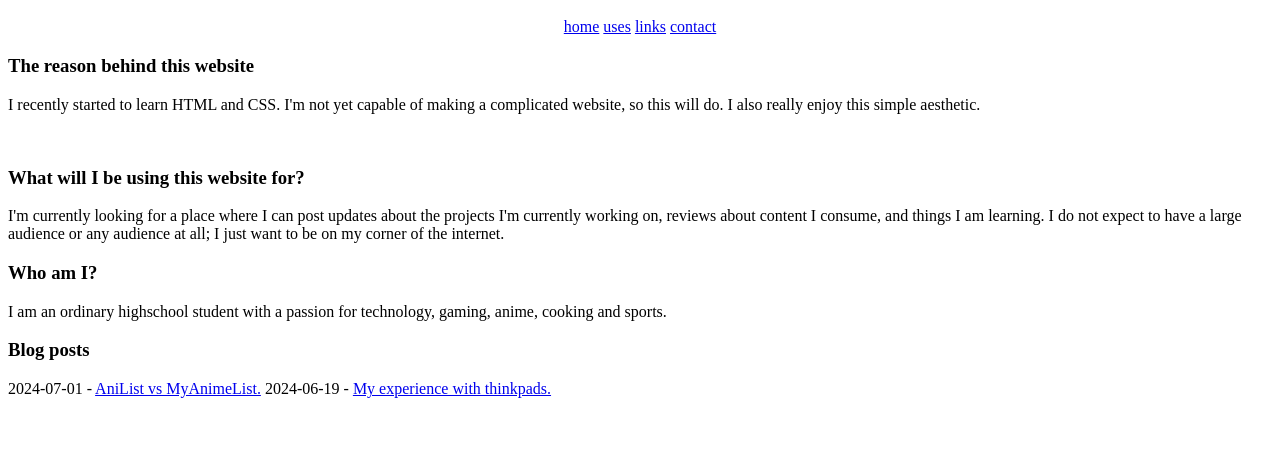
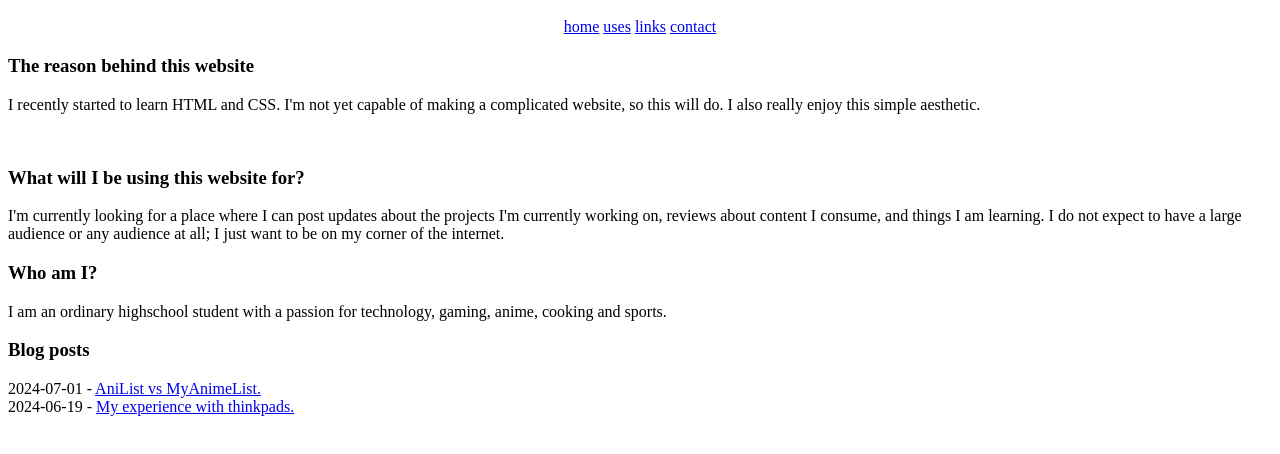
Before and after one commit to shaggsteru/htmlwebiste, a plain HTML site: page index.html in a window 1280 px wide. Shown: the part 48-502 px from the top of the page. Drawn offline with Linux system fonts and the light colour scheme.

Commit message:
Update index.html

```diff
--- a/index.html
+++ b/index.html
@@ -26,7 +26,7 @@
         <p>I am an ordinary highschool student with a passion for technology, gaming, anime, cooking and sports.</p>
 
         <h3>Blog posts</h3>
-        2024-07-01 - <a href="alvsmal.html">AniList vs MyAnimeList.</a>
+        2024-07-01 - <a href="alvsmal.html">AniList vs MyAnimeList.</a><br>
         2024-06-19 - <a href="thinkpads.html">My experience with thinkpads.</a>
     </main>
 </body>
```
